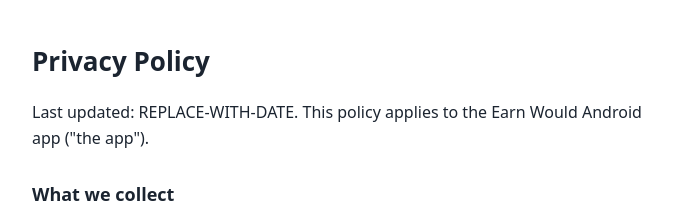
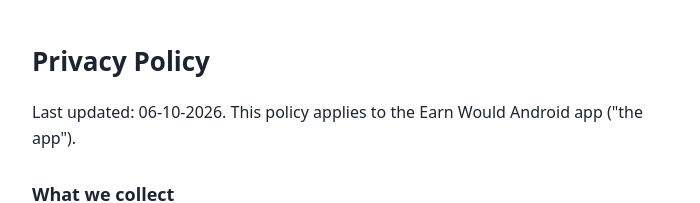
Before and after one commit to vaghelakamlesh/earn-would-pages, a plain HTML site: page privacy.html in a window 1280 px wide. Shown: the top 203 px of the page, without its empty margins (288-988 px from the left). Drawn offline with Linux system fonts and the light colour scheme.

Commit message:
Update privacy policy last updated date

```diff
--- a/privacy.html
+++ b/privacy.html
@@ -1,6 +1,6 @@
 <!doctype html><html lang="en"><head><title>Earn Would - Privacy Policy</title><meta charset="utf-8"><meta name="viewport" content="width=device-width,initial-scale=1"><style>body{font:16px/1.6 system-ui,sans-serif;max-width:640px;margin:0 auto;padding:24px;color:#1b2430}h1{font-size:26px}h2{font-size:18px;margin-top:28px}input,button{font:inherit;padding:11px 14px;border-radius:10px;border:1px solid #bcc6d0;width:100%;margin:6px 0}button{background:#f4b740;border:0;font-weight:700}</style></head><body>
 <h1>Privacy Policy</h1>
-<p>Last updated: REPLACE-WITH-DATE. This policy applies to the Earn Would Android app ("the app").</p>
+<p>Last updated: 06-10-2026. This policy applies to the Earn Would Android app ("the app").</p>
 
 <h2>What we collect</h2>
 <p><b>Account data:</b> your email address, the name you choose, and your password (stored securely by our backend provider, Supabase, never in plain text).</p>
```
